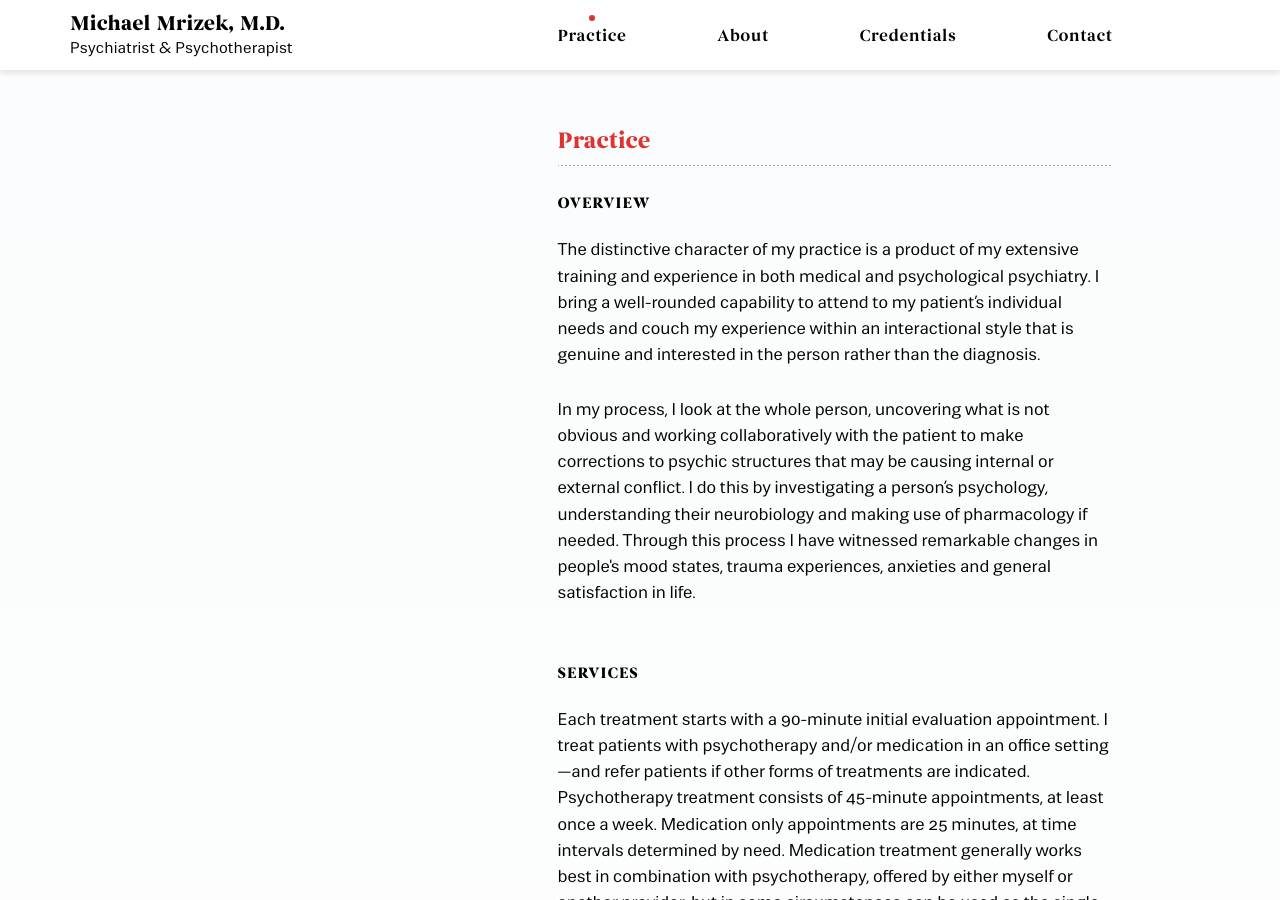
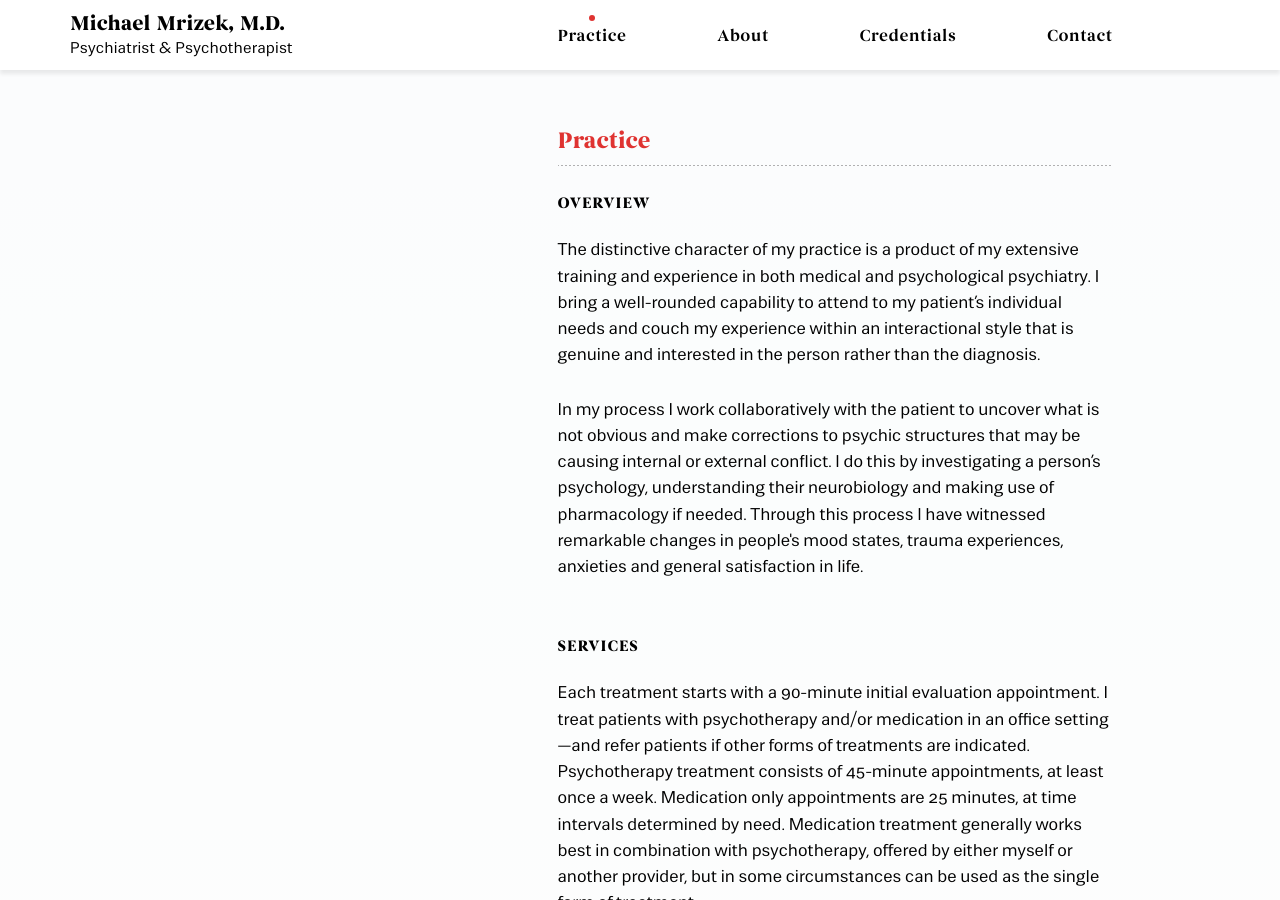
Before and after one commit to carolineportugal/michaelmrizekmd, a Jekyll site: the page built from practice/index.html, in a window 1280 px wide and 900 px high. Built offline with Jekyll 4.4.1, drawn with Linux system fonts in a browser that asks for light colours; nearby versions of some CDN libraries; some web fonts are replaced.

Commit message:
edits intro paragraph and finalizes tweaks

```diff
--- a/practice/index.html
+++ b/practice/index.html
@@ -18,7 +18,7 @@ title: Practice
           <h4>Overview</h4>
           <br>
           <p>The distinctive character of my practice is a product of my extensive training and experience in both medical and psychological psychiatry. I bring a well-rounded capability to attend to my patient’s individual needs and couch my experience within an interactional style that is genuine and interested in the person rather than the diagnosis.</p>
-          <p>In my process, I look at the whole person, uncovering what is not obvious and working collaboratively with the patient to make corrections to psychic structures that may be causing internal or external conflict. I do this by investigating a person’s psychology, understanding their neurobiology and making use of pharmacology if needed. Through this process I have witnessed remarkable changes in people's mood states, trauma experiences, anxieties and general satisfaction in life.</p>
+          <p>In my process I work collaboratively with the patient to uncover what is not obvious and make corrections to psychic structures that may be causing internal or external conflict. I do this by investigating a person’s psychology, understanding their neurobiology and making use of pharmacology if needed. Through this process I have witnessed remarkable changes in people's mood states, trauma experiences, anxieties and general satisfaction in life.</p>
         </div>
 
         <br>
```
Also changed, not shown: 1 other file.
